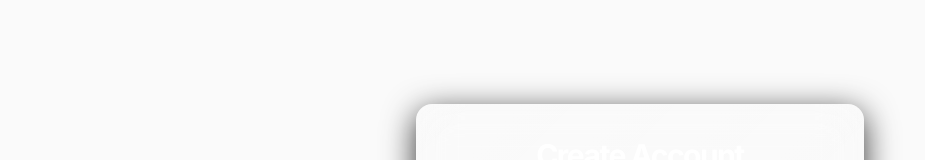
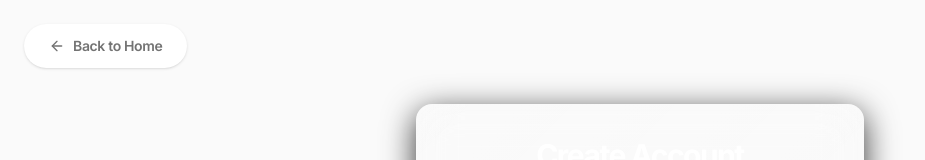
Before and after one commit to lordradez23/UNIVERSE-RMS---University-Result-Management-System, a Next.js app: page /register in a window 1280 px wide. Shown: the top 160 px of the page, without its empty margins (0-925 px from the left). Built offline with nearby package versions, Linux system fonts and the light colour scheme; no server answers.

Commit message:
Add functional back buttons to auth pages and patch landing page navigational anchors

```diff
--- a/app/(auth)/login/page.tsx
+++ b/app/(auth)/login/page.tsx
@@ -9,7 +9,7 @@ import { Card, CardTitle, CardDescription } from "@/components/ui/Card";
 import { useAuth } from "@/components/shared/auth-context";
 import api from "@/components/shared/api";
 import axios from "axios";
-
+import { ArrowLeft } from "lucide-react";
 export default function LoginPage() {
   const [email, setEmail] = useState("");
   const [password, setPassword] = useState("");
@@ -39,7 +39,14 @@ export default function LoginPage() {
   };
 
   return (
-    <div className="flex min-h-screen items-center justify-center bg-neutral-50 px-4">
+    <div className="flex min-h-screen items-center justify-center bg-neutral-50 px-4 relative">
+      <div className="absolute top-6 left-6">
+        <Link href="/">
+          <Button variant="ghost" className="text-neutral-500 hover:text-neutral-900 border border-transparent hover:border-neutral-200 bg-white shadow-sm hover:shadow">
+            <ArrowLeft className="mr-2 h-4 w-4" /> Back to Home
+          </Button>
+        </Link>
+      </div>
       <div className="w-full max-w-md">
         <Card>
           <div className="mb-8 text-center">
--- a/app/(auth)/register/page.tsx
+++ b/app/(auth)/register/page.tsx
@@ -9,7 +9,7 @@ import { Card, CardTitle, CardDescription } from "@/components/ui/Card";
 import api from "@/components/shared/api";
 import { UserRole } from "@/types";
 import axios from "axios";
-
+import { ArrowLeft } from "lucide-react";
 export default function RegisterPage() {
   const [formData, setFormData] = useState({
     fullName: "",
@@ -41,8 +41,15 @@ export default function RegisterPage() {
   };
 
   return (
-    <div className="flex min-h-screen items-center justify-center bg-neutral-50 px-4">
-      <div className="w-full max-w-md">
+    <div className="flex min-h-screen items-center justify-center bg-neutral-50 px-4 relative">
+      <div className="absolute top-6 left-6">
+        <Link href="/">
+          <Button variant="ghost" className="text-neutral-500 hover:text-neutral-900 border border-transparent hover:border-neutral-200 bg-white shadow-sm hover:shadow">
+            <ArrowLeft className="mr-2 h-4 w-4" /> Back to Home
+          </Button>
+        </Link>
+      </div>
+      <div className="w-full max-w-md py-12">
         <Card>
           <div className="mb-8 text-center">
             <CardTitle className="text-3xl">Create Account</CardTitle>
--- a/app/page.tsx
+++ b/app/page.tsx
@@ -147,7 +147,7 @@ export default function Home() {
         </section>
 
         {/* Tailored Experiences Section */}
-        <section className="mx-auto max-w-7xl px-6 py-24 border-t border-white/5">
+        <section id="university" className="mx-auto max-w-7xl px-6 py-24 border-t border-white/5">
           <div className="mb-12 max-w-3xl">
             <h2 className="text-2xl font-bold tracking-tight text-white mb-4">Purpose-built for every role.</h2>
             <p className="text-base text-neutral-400 leading-relaxed">
@@ -174,7 +174,7 @@ export default function Home() {
         </section>
 
         {/* Technical Stack Section */}
-        <section className="relative w-full border-y border-white/5 bg-white/[0.02] py-20 md:py-24">
+        <section id="security" className="relative w-full border-y border-white/5 bg-white/[0.02] py-20 md:py-24">
           <div className="mx-auto max-w-7xl px-6">
             <div className="grid gap-16 lg:grid-cols-2 lg:items-center">
               <div>
```
